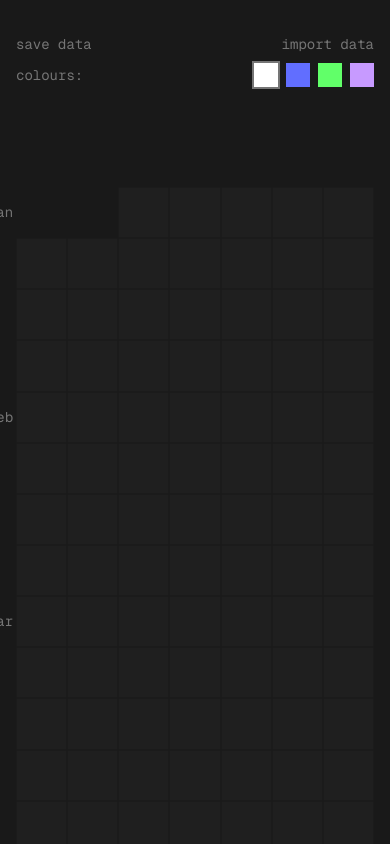
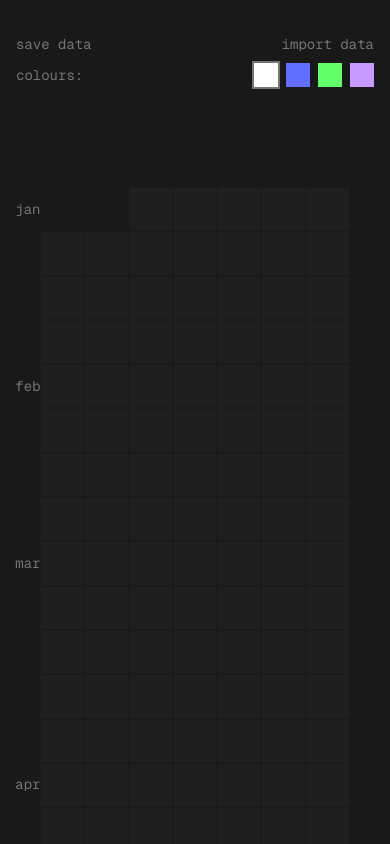
Before and after one commit to MadhanParthasarathy22/brutalist-habit-tracker, a Next.js app: page / in a window 390 px wide. Shown: the top 844 px of the page. Built offline with nearby package versions, Linux system fonts and the light colour scheme.

Commit message:
fix: add padding to heatmap section for improved layout consistency

```diff
--- a/app/page.tsx
+++ b/app/page.tsx
@@ -172,7 +172,7 @@ export default function Page() {
         <ColorPicker selectedScheme={colorScheme} onSchemeChange={handleColorSchemeChange} />
       </section>
 
-      <section id="heatmap-section" className="max-w-[400px] w-full mx-auto">
+      <section id="heatmap-section" className="max-w-[400px] w-full mx-auto px-6 md:px-0">
         <HabitHeatmap key={refreshKey} entries={entries} onChangeEntry={handleChangeEntry} colorScheme={colorScheme} />
       </section>
 
```
